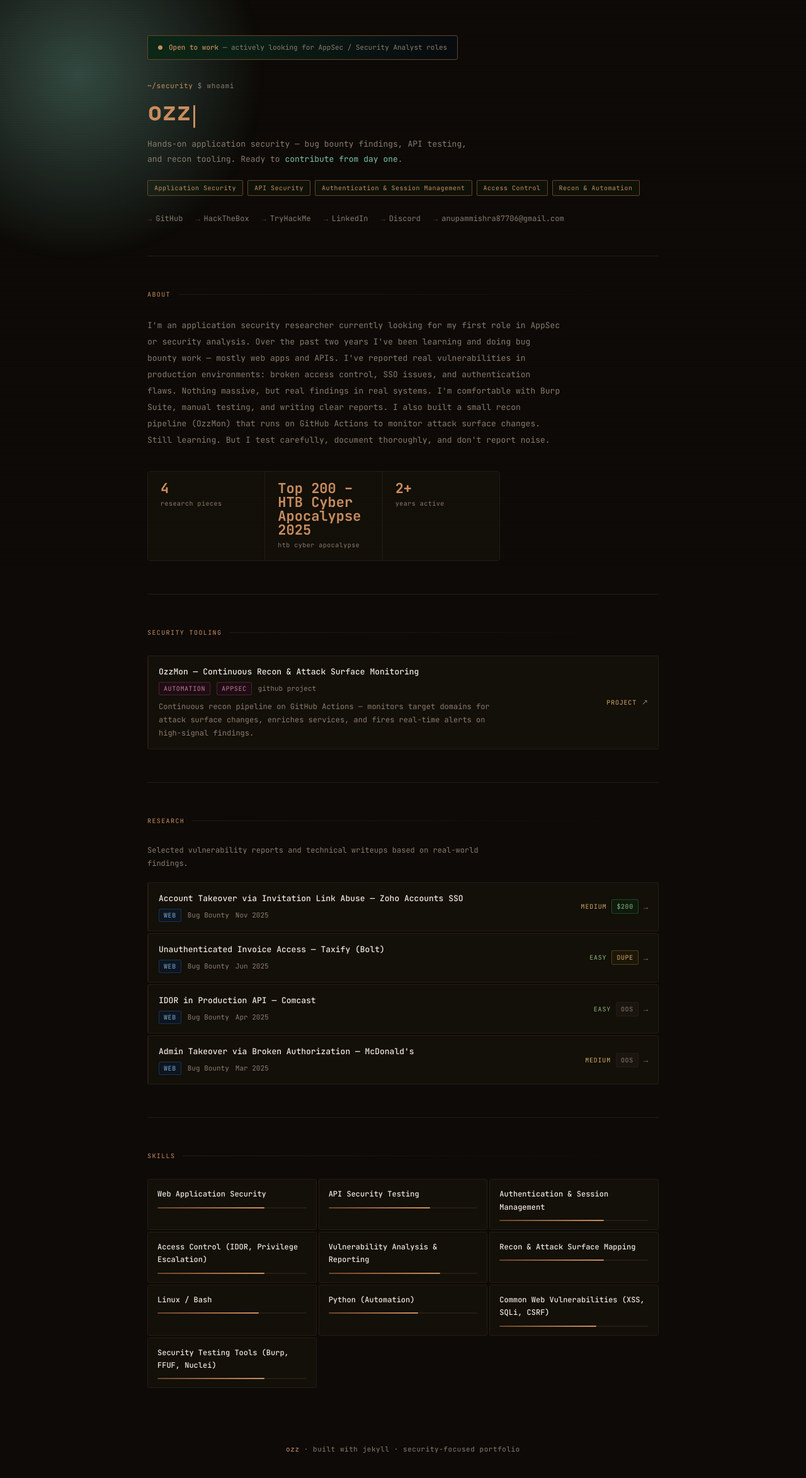
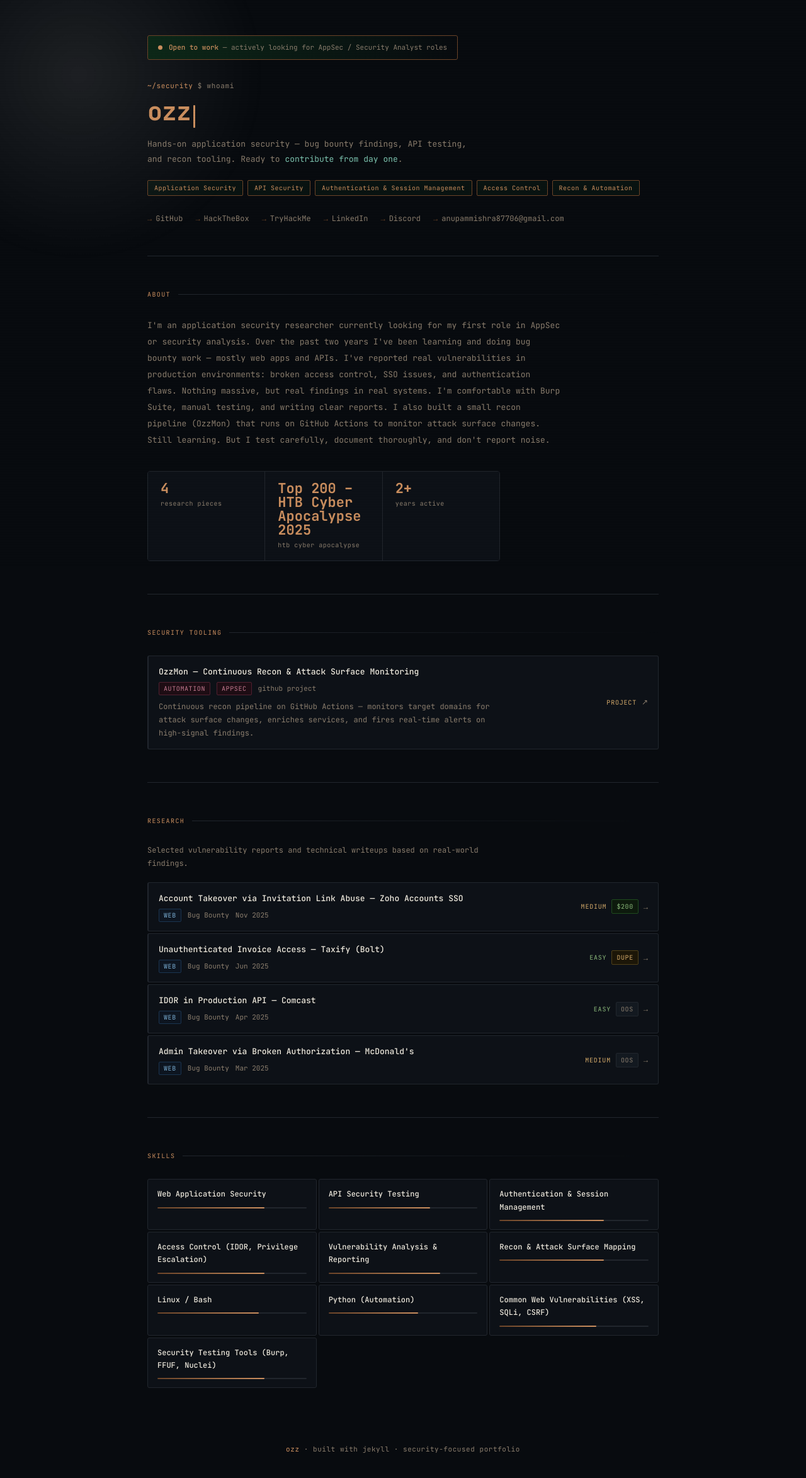
Before and after one commit to Psyphen36/anupam-security-portfolio, a Jekyll site: the page built from index.html, in a window 1280 px wide. Shown: the whole page at 63% size. Built offline with Jekyll 4.4.1, drawn with Linux system fonts in a browser that asks for light colours; nearby versions of some CDN libraries.

Commit message:
Update main.css

```diff
--- a/assets/css/main.css
+++ b/assets/css/main.css
@@ -9,16 +9,16 @@
 }
 
 :root {
-  --bg:        #0d0a07;
-  --bg2:       #130f09;
-  --bg3:       #1a1510;
+  --bg:        #080b0f;
+  --bg2:       #0d1117;
+  --bg3:       #131920;
   --green:     #cb8f5f;   /* warm amber — primary / about section */
   --green-dim: #6b4428;
   --green-glow:rgba(203,143,95,0.12);
   --cyan:      #7dc4b0;   /* warm teal — links / skills section */
   --white:     #ede8dc;
   --muted:     #8a7d6d;
-  --border:    #231d14;
+  --border:    #21262d;
   --red:       #d4756a;   /* warm coral */
   --font:      'JetBrains Mono', monospace;
   --transition: 0.2s ease;
@@ -67,7 +67,7 @@ body::after {
   left: -200px;
   width: 600px;
   height: 600px;
-  background: radial-gradient(circle, rgba(125,196,176,0.35) 0%, transparent 70%);
+  background: radial-gradient(circle, rgba(225,225,225,0.1) 0%, transparent 70%);
   pointer-events: none;
   z-index: 0;
   animation: ambientDrift 12s ease-in-out infinite alternate;
```
